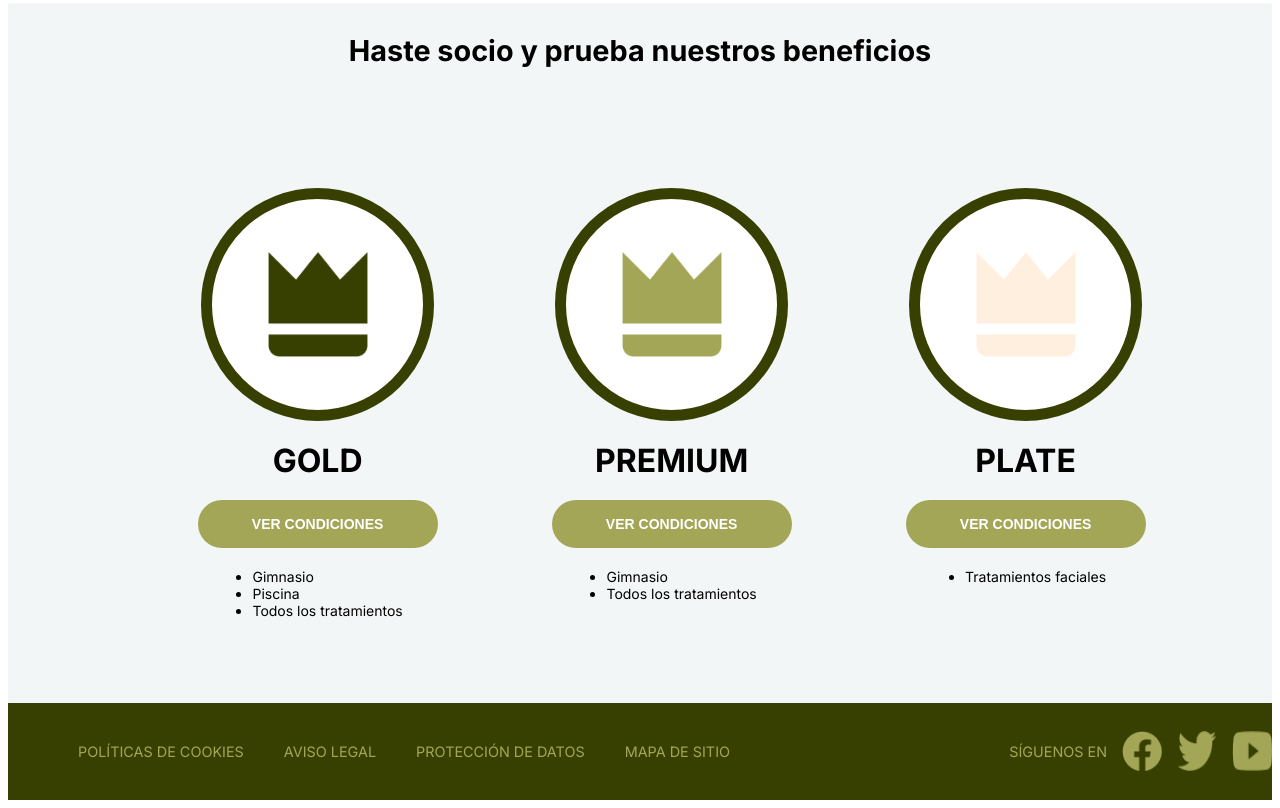
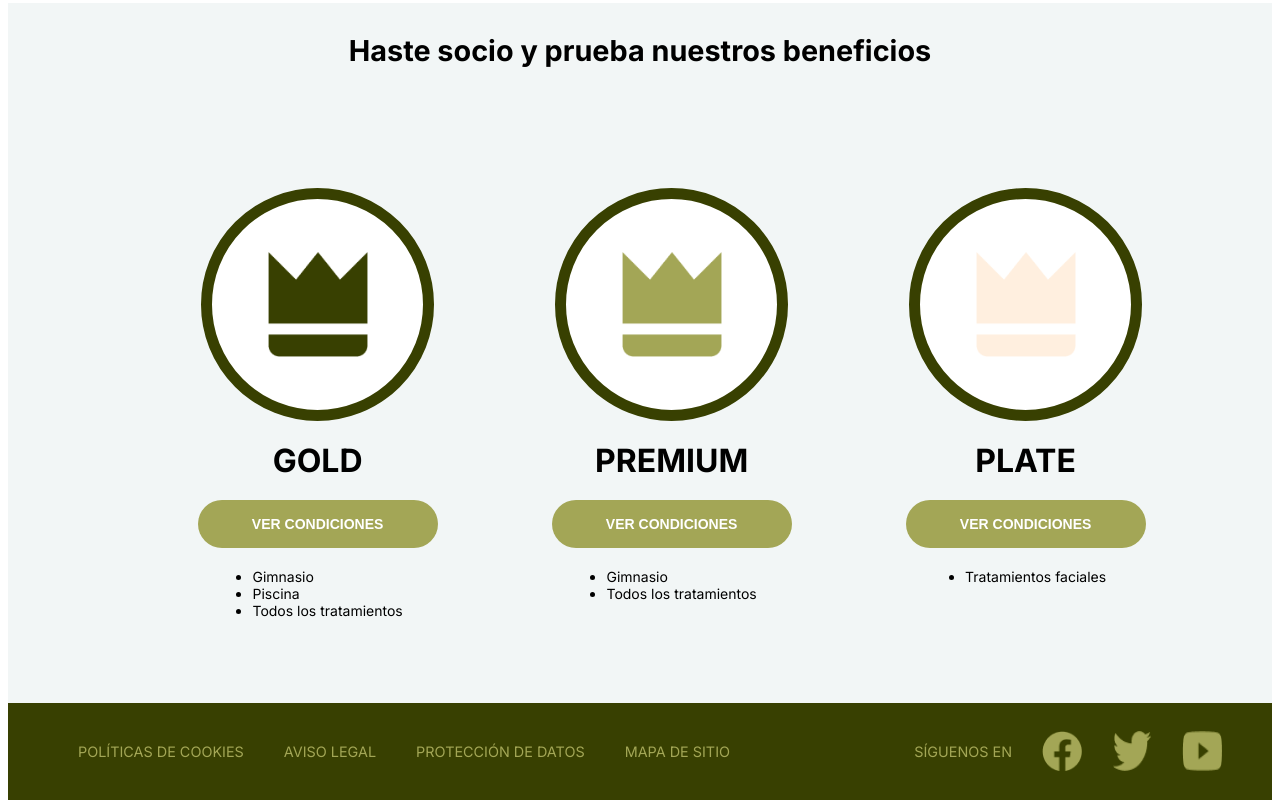
Before and after one commit to LuzuJ/SPA_tarea, a plain HTML site: page index.html in a window 1280 px wide. Shown: the part 1380-2188 px from the top of the page. Drawn offline with Linux system fonts and the light colour scheme; a web font is replaced by a local one.

Commit message:
Update estilos.css

```diff
--- a/estilo.css
+++ b/estilo.css
@@ -325,7 +325,8 @@ body{
 .pie-derecho{
     display: flex;
     align-items: center;
-    gap: 15px;
+    gap: 30px;
+    padding-right: 50px;
 }
 .pie-izquierdo a{
     text-decoration: none;
```
